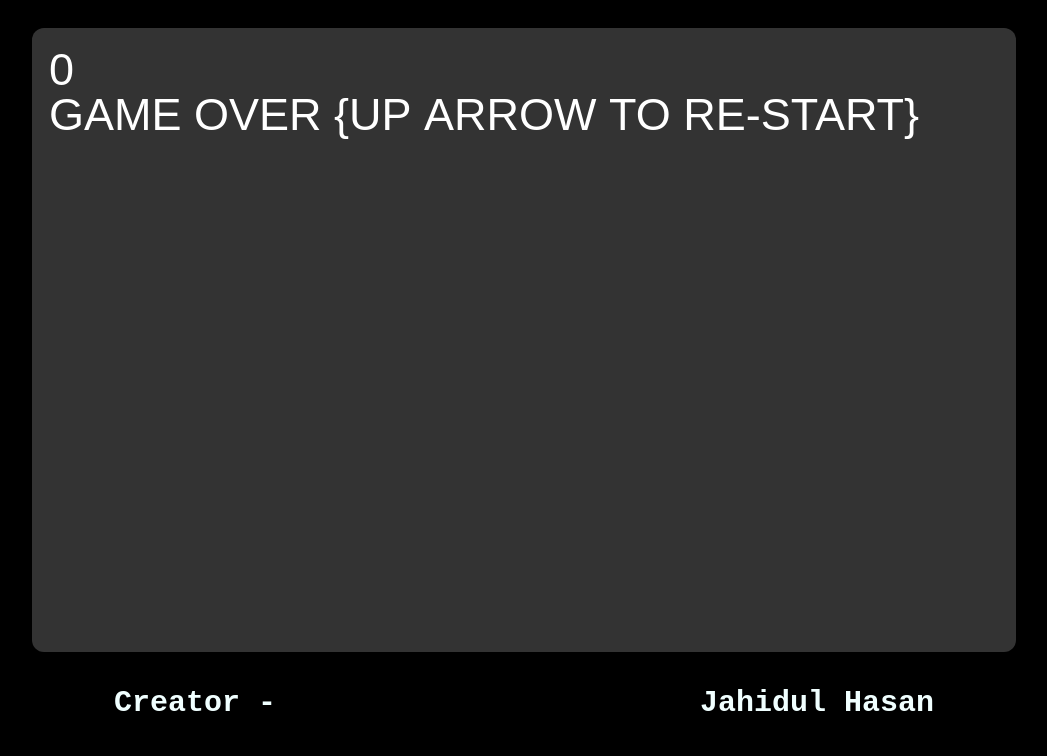
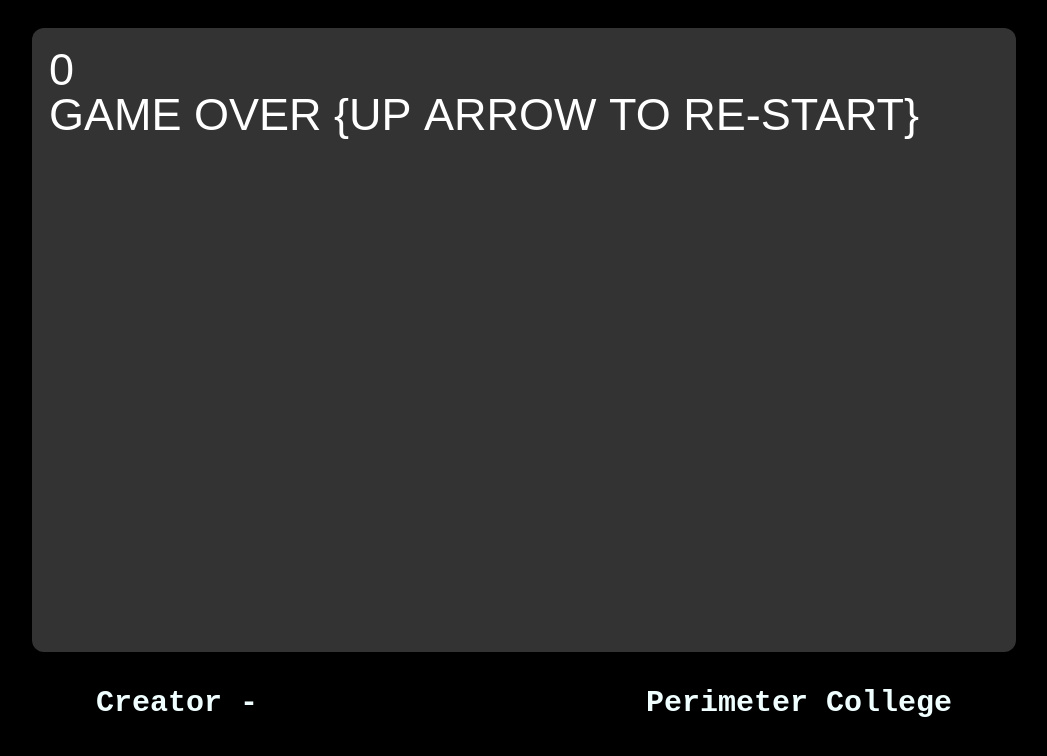
Before and after one commit to jhhemal/flying-fariha, a plain HTML site: page easy.html in a window 1280 px wide. Shown: the whole page, without its empty margins (116-1163 px from the left). Drawn offline with Linux system fonts and the light colour scheme.

Commit message:
Update easy.html - changed my name

```diff
--- a/easy.html
+++ b/easy.html
@@ -17,7 +17,7 @@
 
     <div class="grid-container">
       <div class="grid-item">Creator - </div>
-      <div class="grid-item">Jahidul Hasan </div>
+      <div class="grid-item">Perimeter College </div>
   </div>
   </body>
 </html>
```
